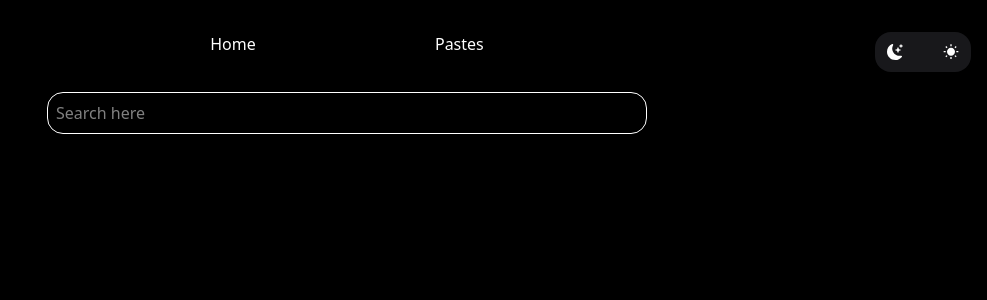
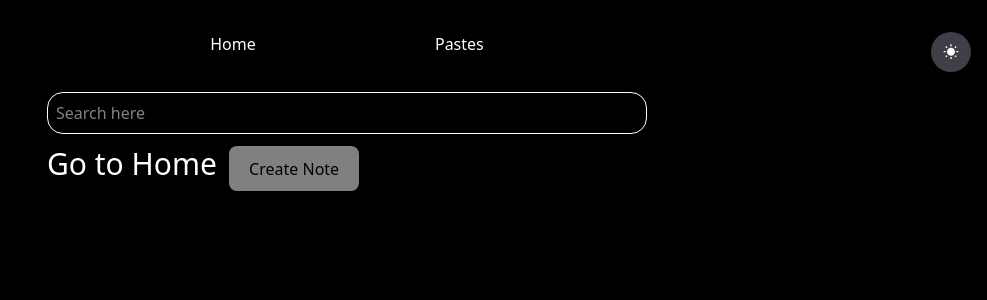
Before and after one commit to Divyanshukhatri-51/Notes-App, a React (Vite) app: page /pastes in a window 1280 px wide. Shown: the top 300 px of the page, without its empty margins (293-1280 px from the left). Built offline with nearby package versions, Linux system fonts and the light colour scheme.

Commit message:
paste updates

```diff
--- a/src/App.jsx
+++ b/src/App.jsx
@@ -56,9 +56,12 @@ function App() {
 
   return (
     <div className='static'>
-      <div className='flex w-24 mb-2 absolute right-4 p-3 rounded-2xl justify-between dark:bg-zinc-900 bg-gray-200'>
-        <BsMoonStarsFill onClick={manageTheme}/>
-        <MdWbSunny onClick={manageTheme}/>
+      <div className='flex w-10 mb-2 absolute right-4 p-3 rounded-full justify-between dark:bg-zinc-700 bg-gray-200'>
+        {
+          theme == "dark" ?
+          <MdWbSunny onClick={manageTheme}/>
+          :<BsMoonStarsFill onClick={manageTheme}/>
+        }
       </div>
       <RouterProvider router={router} />
     </div>
--- a/src/components/Home.jsx
+++ b/src/components/Home.jsx
@@ -2,7 +2,7 @@ import React, { useEffect, useState } from 'react'
 import { useSearchParams } from 'react-router-dom';
 import { useDispatch, useSelector } from "react-redux"
 import { addToPaste, updateToPaste } from '../redux/pasteSlice';
-import toast from 'react-hot-toast';
+import toast, { Toaster } from 'react-hot-toast';
 
 const Home = () => {
   const [title,setTitle] = useState('');
@@ -36,7 +36,7 @@ const Home = () => {
     else {
       //create
       if(paste.content == "" || paste.title == ""){
-        toast.error("Title OR Content is missing")
+        toast.error("Title OR Content is missing", {position: 'top-left'})
       }
       else {
         dispatch(addToPaste(paste));
@@ -54,7 +54,7 @@ const Home = () => {
   <div className='dark:text-white text-black'>
       <div className='flex flex-row xl:gap-7 place-content-between'>
       <input
-        className='p-2 rounded-2xl mt-2 lg:w-[56%] dark:bg-black bg-white border-1 dark:border-white'
+        className='p-2 rounded-2xl mt-2 md:w-[76%] dark:bg-black bg-white border-1 dark:border-white'
         type="text"
         placeholder='Enter title here'
         value={title}
@@ -65,15 +65,16 @@ const Home = () => {
         {
           pasteId ? "update Paste" : "Create Paste"
         }
+        <Toaster />
        </button>
     </div>
     <div className='mt-5'>
       <textarea
-        className='rounded-2xl mt-4 lg:w-[500px] sm:w-[100%] p-4 dark:bg-black bg-white border-1 dark:border-white'
+        className='rounded-2xl mt-4 w-[320px] lg:w-[800px] sm:w-[500px] p-4 dark:bg-black bg-white border-1 dark:border-white'
         value={value}
         placeholder='Enter content here'
         onChange={(e) => setValue(e.target.value)}
-        rows={10}
+        rows={15}
       />
     </div>
   </div>
--- a/src/components/Paste.jsx
+++ b/src/components/Paste.jsx
@@ -1,7 +1,8 @@
 import React, { useState } from 'react'
 import { useDispatch, useSelector } from 'react-redux'
 import { removeFromPaste } from '../redux/pasteSlice';
-import toast from 'react-hot-toast';
+import { NavLink } from 'react-router-dom';
+import toast, { Toaster } from 'react-hot-toast';
 
 const Paste = () => {
 
@@ -20,46 +21,53 @@ const Paste = () => {
   return (
     <div className='sm:m-0'>
       <input
-      className='p-2 rounded-2xl md:min-w-[600px] sm:w-[300px] mt-5 dark:bg-black bg-white border-1 border-black dark:border-white'
+      className='p-2 rounded-2xl md:min-w-[600px] w-[300px] mt-5 dark:bg-black bg-white border-1 border-black dark:border-white'
       type="search"
       placeholder='Search here'
       value={searchTerm}
       onChange={(e) => setSearchTerm(e.target.value)}
       />
-      <div className='flex flex-col gap-5, md:w-[600px] sm:w-[300px]'>
+      <div className='flex flex-col gap-5, md:w-[600px] w-[360px]'>
         {
-          filteredData.length > 0 && filteredData.map((paste) => {
+          filteredData.length > 0 ? filteredData.map((paste) => {
             return (
             <div className='border-1 border-black dark:bg-black dark:border-white bg-white mt-3 rounded-2xl'>
               <div>
-                <h1>{paste.title}</h1>
+                <h1 className='text-xl font-bold'>{paste.title}</h1>
               </div>
               <div>
-                {paste.content}
+                {paste.content.length > 150 ? paste.content.slice(1,120) + "..." :paste.content}
               </div>
               <div className='flex flex-row gap-4 place-content-evenly p-3'>
                 <button>
-                  <a href={`/?pasteId=${paste?._id}`}>
+                  <NavLink to={`/?pasteId=${paste?._id}`}>
                     Edit
-                  </a>
+                  </NavLink>
                 </button>
                 <button>
-                  <a href={`pastes/:${paste?._id}`}>
+                  <NavLink to={`/pastes/:${paste?._id}`}>
                     View
-                  </a>
+                  </NavLink>
                 </button>
                 <button onClick={() => handleDelete(paste?._id)}>
                   Delete
+                  <Toaster />
                 </button>
                 <button onClick={() => {
                   navigator.clipboard.writeText(paste?.content);
-                  toast.success('Copied to clipboard')
+                  toast.success('Copied to clipboard',
+                  {position: "top-left"})
                 }}>copy
+                <Toaster />
                 </button>
               </div>
             </div>
             )
           })
+          : <div className="flex mt-3">
+            <h2 className="text-3xl mr-3">Go to Home</h2>
+            <button style={{background:"gray",color:"black"}}><NavLink to='/'>Create Note</NavLink></button>
+          </div>
         }
       </div>
     </div>
--- a/src/components/ViewPaste.jsx
+++ b/src/components/ViewPaste.jsx
@@ -14,7 +14,7 @@ const ViewPaste = () => {
     <div>
       <div className="flex flex-row gap-7 place-content-between">
         <input
-        className='p-2 rounded-2xl mt-2, xl:w-[500px] sm:w-[500px] dark:bg-black bg-white border-2 dark:border-white'
+        className='p-2 rounded-2xl mt-2, w-[320px] lg:w-[800px] sm:w-[500px] dark:bg-black bg-white border-2 dark:border-white'
         type="text"
         placeholder="Enter title here"
         disabled
@@ -22,7 +22,7 @@ const ViewPaste = () => {
         />
       </div>
       <div className="mt-5">
-        <textarea className='rounded-2xl mt-4 md:w-[500px] sm:w-[350px] p-4 dark:bg-black bg-white border-2 dark:border-white'
+        <textarea className='rounded-2xl mt-4 w-[320px] lg:w-[800px] sm:w-[500px] p-4 dark:bg-black bg-white border-2 dark:border-white'
         value={paste.content || ""}
         placeholder='Enter content here'
         disabled
--- a/src/redux/pasteSlice.js
+++ b/src/redux/pasteSlice.js
@@ -15,7 +15,7 @@ export const pasteSlice = createSlice({
       const paste = action.payload;
       state.pastes.push(paste);
       localStorage.setItem("pastes", JSON.stringify(state.pastes));
-      toast.success("Paste Created Successfully")
+      toast.success("Paste Created Successfully",{position: "top-left"})
     },
     updateToPaste: (state, action) => {
       const paste = action.payload;
@@ -26,7 +26,7 @@ export const pasteSlice = createSlice({
 
         localStorage.setItem("pastes", JSON.stringify(state.pastes));
 
-        toast.success("Paste Updated Successfully");
+        toast.success("Paste Updated Successfully",{position: "top-left"});
       }
     },
     resetOnPaste: (state, action) => {
@@ -41,7 +41,7 @@ export const pasteSlice = createSlice({
       if(index >= 0) {
         state.pastes.splice(index, 1);
         localStorage.setItem("pastes", JSON.stringify(state.pastes));
-        toast.success("Paste Deleted Successfully")
+        toast.success("Paste Deleted Successfully",{position: "top-left"})
       }
 
     },
```
